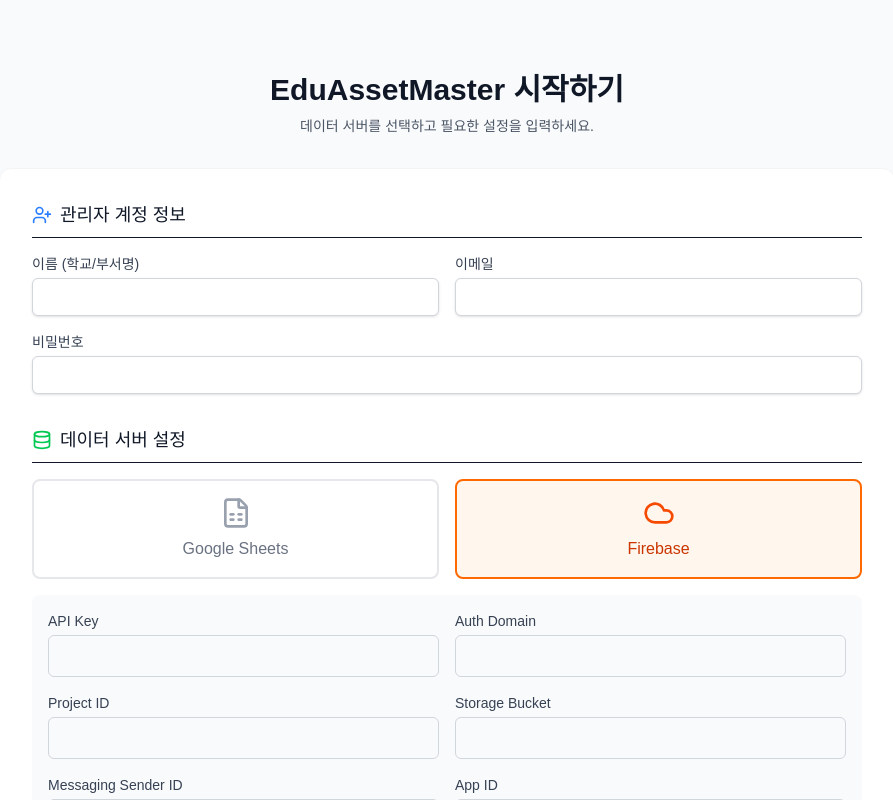
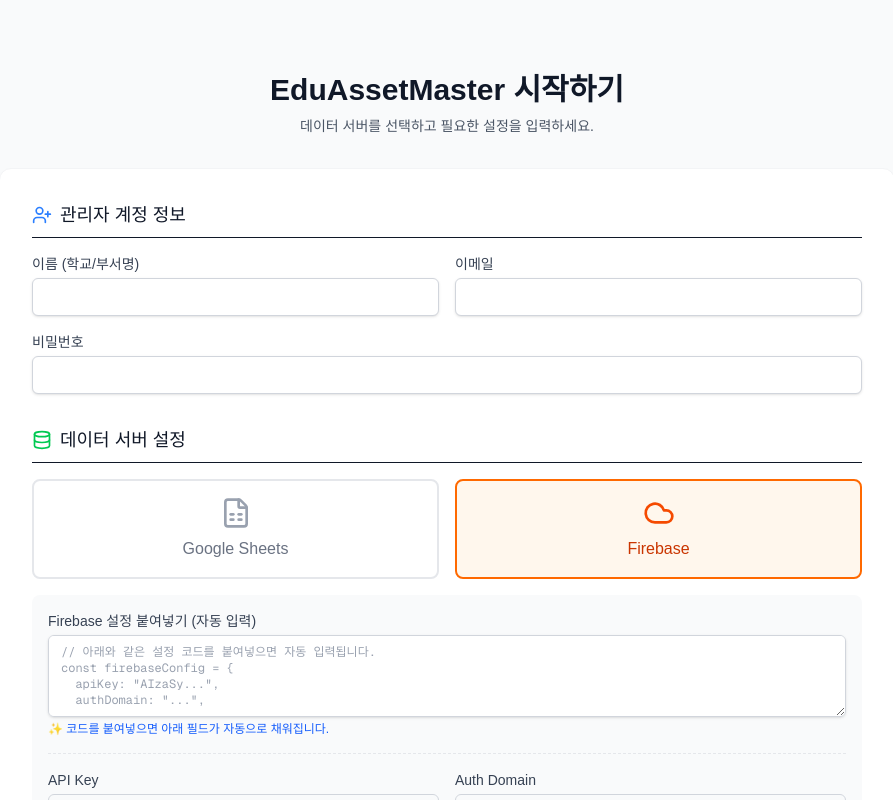
Before and after one commit to Esc-life/eduassetmaster, a Next.js app: page /register in a window 1280 px wide. Both pictures are taken after a click on the button "Firebase". Shown: the top 800 px of the page, without its empty margins (193-1086 px from the left). Built offline with nearby package versions, Linux system fonts and the light colour scheme.

Commit message:
FEAT: Firebase Config Paste Support

```diff
--- a/app/register/page.tsx
+++ b/app/register/page.tsx
@@ -57,6 +57,40 @@
 
     const handleChange = (field: keyof RegisterForm, value: string) => {
         setForm(prev => ({ ...prev, [field]: value }));
+    };
+
+    const handleFirebasePaste = (text: string) => {
+        if (!text.trim()) return;
+
+        // Extract value by key (Supports "key": "value" and key: "value")
+        const extract = (key: string) => {
+            const regex = new RegExp(`['"]?${key}['"]?\\s*:\\s*['"]([^'"]+)['"]`, 'i');
+            const match = text.match(regex);
+            return match ? match[1] : null;
+        };
+
+        const updates: Partial<RegisterForm> = {};
+        const mapping: Record<string, keyof RegisterForm> = {
+            apiKey: 'fbApiKey',
+            authDomain: 'fbAuthDomain',
+            projectId: 'fbProjectId',
+            storageBucket: 'fbStorageBucket',
+            messagingSenderId: 'fbMessagingSenderId',
+            appId: 'fbAppId'
+        };
+
+        let found = false;
+        for (const [src, dest] of Object.entries(mapping)) {
+            const val = extract(src);
+            if (val) {
+                updates[dest] = val;
+                found = true;
+            }
+        }
+
+        if (found) {
+            setForm(prev => ({ ...prev, ...updates }));
+        }
     };
 
     const handleSubmit = async (e: React.FormEvent) => {
@@ -285,6 +319,23 @@
                         {/* Firebase Config */}
                         {form.dbType === 'firebase' && (
                             <div className="bg-gray-50 dark:bg-gray-900 p-4 rounded-lg space-y-4 animate-in fade-in">
+                                {/* Paste Area */}
+                                <div>
+                                    <label className="block text-sm font-medium text-gray-700 dark:text-gray-300 mb-1">
+                                        Firebase 설정 붙여넣기 (자동 입력)
+                                    </label>
+                                    <textarea
+                                        rows={4}
+                                        className="block w-full border border-gray-300 dark:border-gray-600 rounded-md shadow-sm py-2 px-3 bg-white dark:bg-gray-800 text-gray-900 dark:text-gray-300 text-xs font-mono placeholder-gray-400"
+                                        placeholder={`// 아래와 같은 설정 코드를 붙여넣으면 자동 입력됩니다.\nconst firebaseConfig = {\n  apiKey: "AIzaSy...",\n  authDomain: "...",\n  ...\n};`}
+                                        onChange={(e) => handleFirebasePaste(e.target.value)}
+                                    />
+                                    <p className="mt-1 text-xs text-blue-600 dark:text-blue-400 font-medium">
+                                        ✨ 코드를 붙여넣으면 아래 필드가 자동으로 채워집니다.
+                                    </p>
+                                </div>
+                                <div className="border-t border-gray-200 dark:border-gray-700 border-dashed"></div>
+
                                 <div className="grid grid-cols-1 md:grid-cols-2 gap-4">
                                     <div>
                                         <label className="block text-sm font-medium text-gray-700 dark:text-gray-300">API Key</label>
```
